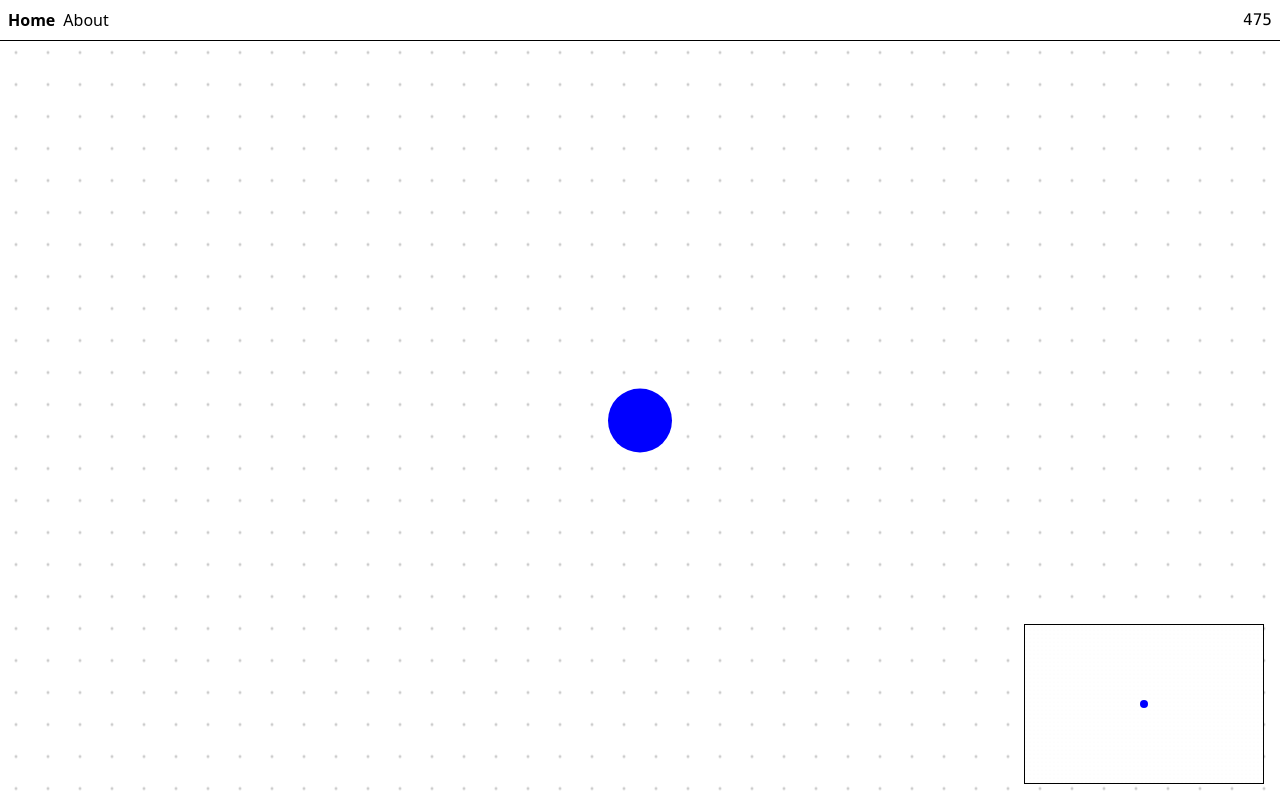
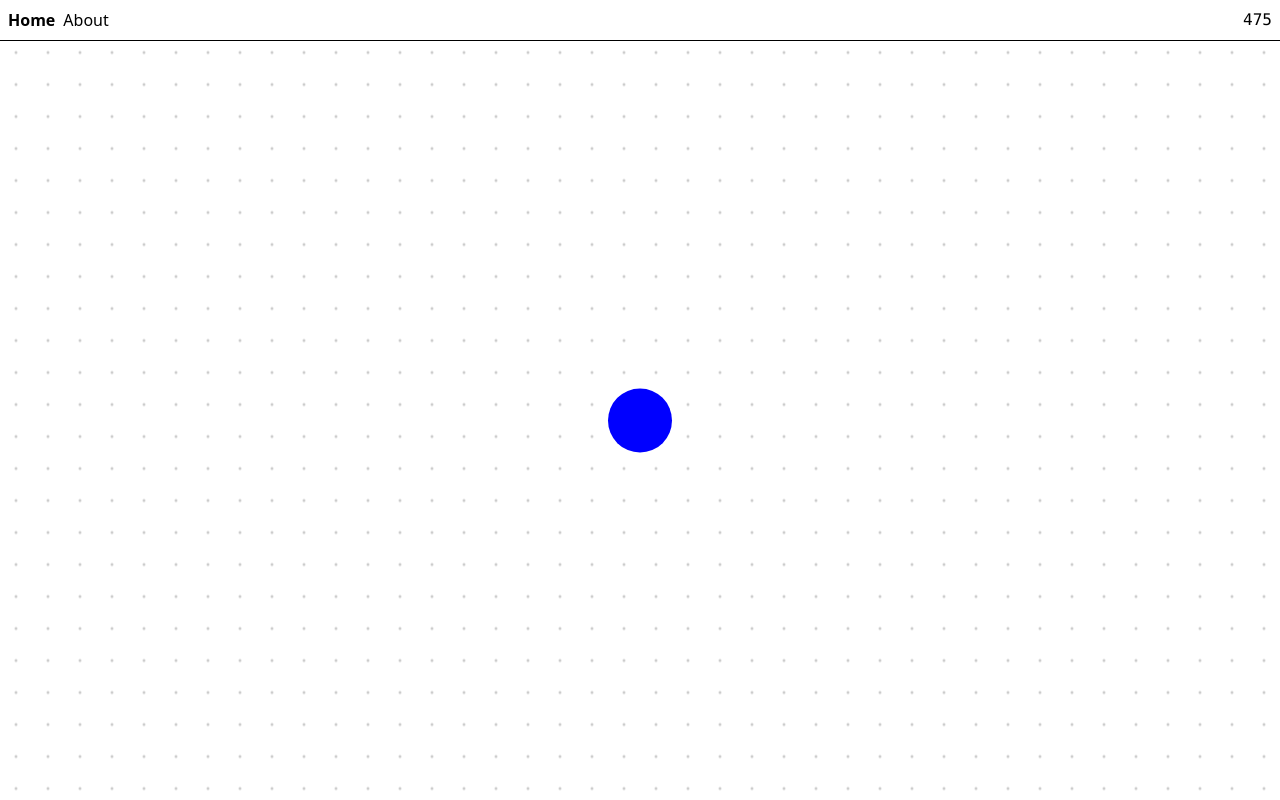
Before and after one commit to tylerschloesser/sim-v30, a React (Vite) app: page / in a window 1280 px wide. Built offline with nearby package versions, Linux system fonts and the light colour scheme.

Commit message:
remove test minimap

```diff
--- a/src/routes/index.tsx
+++ b/src/routes/index.tsx
@@ -6,7 +6,6 @@ import {
 } from "../components/SizeObserver";
 import { WorldContainer, type Pointer } from "../components/WorldContainer";
 import { useAppState } from "../hooks/useAppState";
-import { MiniMap } from "../components/MiniMap";
 
 export const Route = createFileRoute("/")({
   component: Index,
@@ -80,7 +79,6 @@ function Index() {
       >
         {(size) => <WorldContainer size={size} pointer={pointer} />}
       </SizeObserver>
-      <MiniMap />
     </>
   );
 }
```
